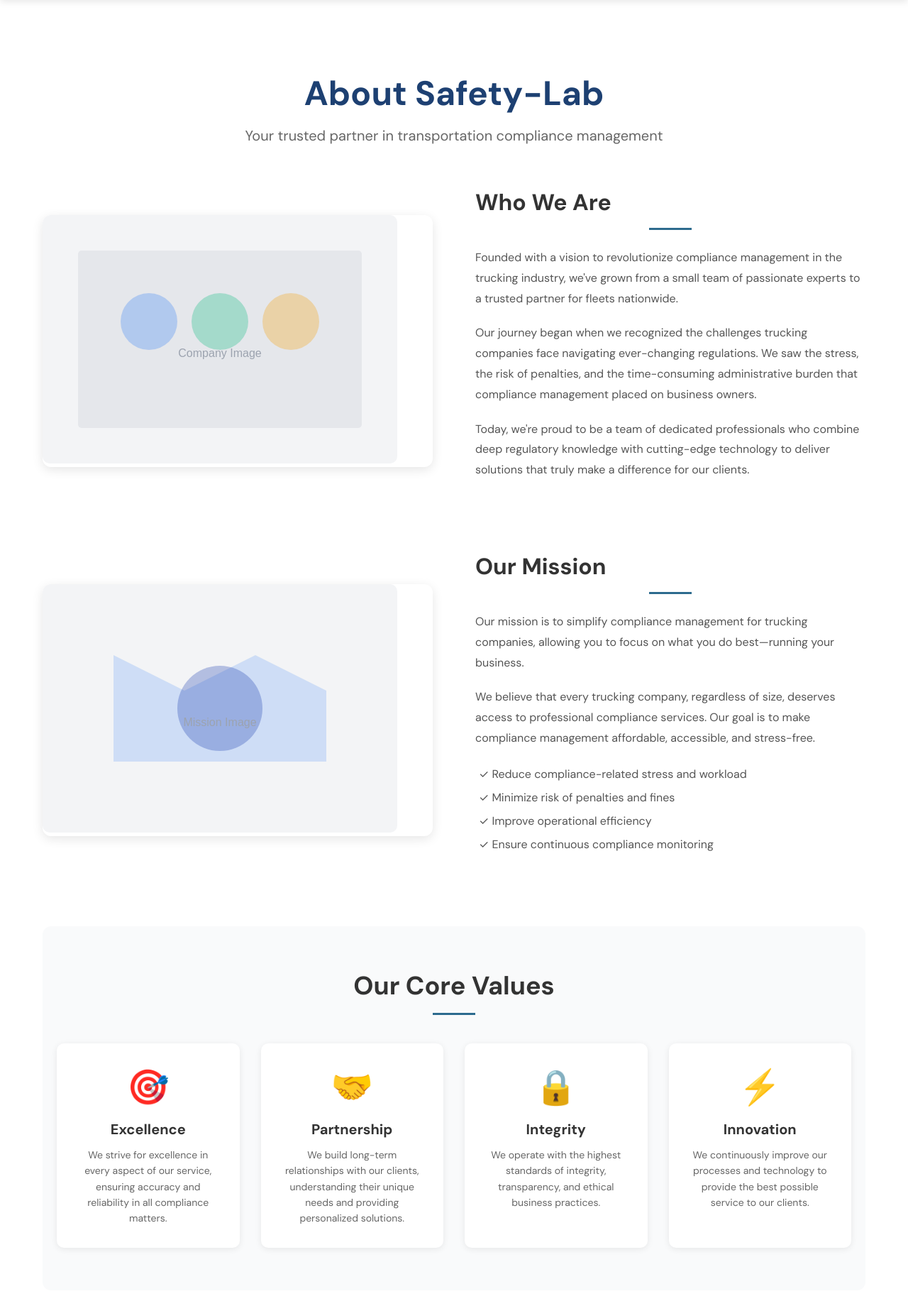
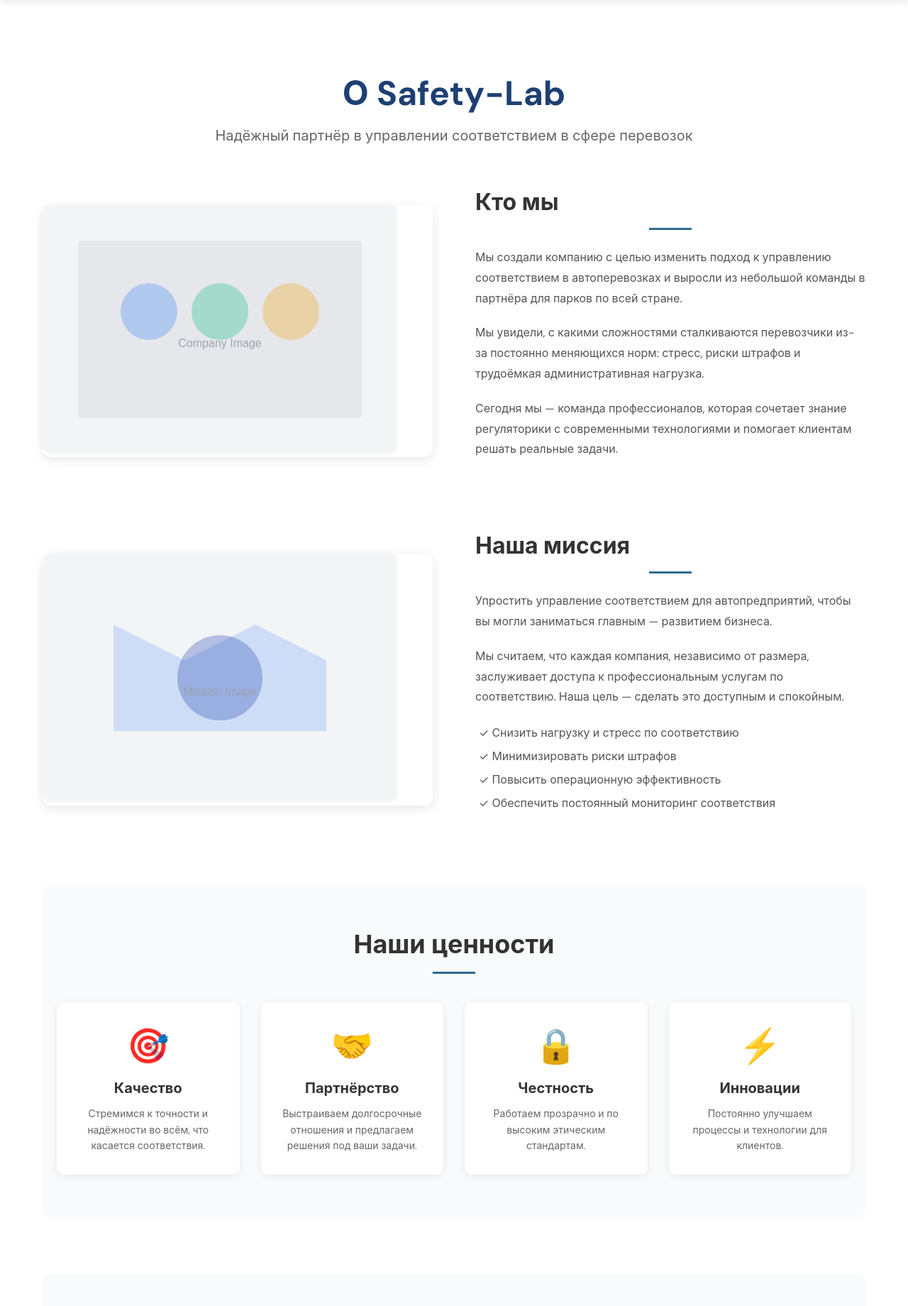
Before and after one commit to NurgazievichR/truck, a Django app: page /about/ in a window 1280 px wide. Shown: the part 80-1920 px from the top of the page at 71% size. Run offline with Django 5.2, Linux system fonts and the light colour scheme.

Commit message:
Added language for contacts.html, and about-us

```diff
--- a/static/js/i18n.js
+++ b/static/js/i18n.js
@@ -45,6 +45,11 @@
             var value = getNested(t, key);
             if (value != null && typeof value === 'string') el.textContent = value;
         });
+        document.querySelectorAll('[data-i18n-placeholder]').forEach(function(el) {
+            var key = el.getAttribute('data-i18n-placeholder');
+            var value = getNested(t, key);
+            if (value != null && typeof value === 'string') el.placeholder = value;
+        });
     }
 
     function updateLangButtons(lang) {
--- a/templates/main/about.html
+++ b/templates/main/about.html
@@ -8,8 +8,8 @@
     <div class="container">
         <!-- Hero Section -->
         <div class="about-hero">
-            <h1>About Safety-Lab</h1>
-            <p class="about-subtitle">Your trusted partner in transportation compliance management</p>
+            <h1 data-i18n="about.title">О Safety-Lab</h1>
+            <p class="about-subtitle" data-i18n="about.subtitle">Надёжный партнёр в управлении соответствием в сфере перевозок</p>
         </div>
 
         <!-- Main Content -->
@@ -29,26 +29,26 @@
                     <!-- Замените SVG выше на реальное изображение: <img src="{% static 'images/about-company.jpg' %}" alt="About Us"> -->
                 </div>
                 <div class="about-text-block">
-                    <h2>Who We Are</h2>
+                    <h2 data-i18n="about.whoWeAre">Кто мы</h2>
                     <div class="underline"></div>
-                    <p>Founded with a vision to revolutionize compliance management in the trucking industry, we've grown from a small team of passionate experts to a trusted partner for fleets nationwide.</p>
-                    <p>Our journey began when we recognized the challenges trucking companies face navigating ever-changing regulations. We saw the stress, the risk of penalties, and the time-consuming administrative burden that compliance management placed on business owners.</p>
-                    <p>Today, we're proud to be a team of dedicated professionals who combine deep regulatory knowledge with cutting-edge technology to deliver solutions that truly make a difference for our clients.</p>
+                    <p data-i18n="about.whoP1">Мы создали компанию с целью изменить подход к управлению соответствием в автоперевозках и выросли из небольшой команды в партнёра для парков по всей стране.</p>
+                    <p data-i18n="about.whoP2">Мы увидели, с какими сложностями сталкиваются перевозчики из-за постоянно меняющихся норм: стресс, риски штрафов и трудоёмкая административная нагрузка.</p>
+                    <p data-i18n="about.whoP3">Сегодня мы — команда профессионалов, которая сочетает знание регуляторики с современными технологиями и помогает клиентам решать реальные задачи.</p>
                 </div>
             </div>
 
             <!-- Mission Section -->
             <div class="about-section-block reverse">
                 <div class="about-text-block">
-                    <h2>Our Mission</h2>
+                    <h2 data-i18n="about.missionTitle">Наша миссия</h2>
                     <div class="underline"></div>
-                    <p>Our mission is to simplify compliance management for trucking companies, allowing you to focus on what you do best—running your business.</p>
-                    <p>We believe that every trucking company, regardless of size, deserves access to professional compliance services. Our goal is to make compliance management affordable, accessible, and stress-free.</p>
+                    <p data-i18n="about.missionP1">Упростить управление соответствием для автопредприятий, чтобы вы могли заниматься главным — развитием бизнеса.</p>
+                    <p data-i18n="about.missionP2">Мы считаем, что каждая компания, независимо от размера, заслуживает доступа к профессиональным услугам по соответствию. Наша цель — сделать это доступным и спокойным.</p>
                     <ul class="features-list">
-                        <li>✓ Reduce compliance-related stress and workload</li>
-                        <li>✓ Minimize risk of penalties and fines</li>
-                        <li>✓ Improve operational efficiency</li>
-                        <li>✓ Ensure continuous compliance monitoring</li>
+                        <li data-i18n="about.missionL1">✓ Снизить нагрузку и стресс по соответствию</li>
+                        <li data-i18n="about.missionL2">✓ Минимизировать риски штрафов</li>
+                        <li data-i18n="about.missionL3">✓ Повысить операционную эффективность</li>
+                        <li data-i18n="about.missionL4">✓ Обеспечить постоянный мониторинг соответствия</li>
                     </ul>
                 </div>
                 <div class="about-image-block">
@@ -66,65 +66,65 @@
 
             <!-- Values Section -->
             <div class="about-values">
-                <h2>Our Core Values</h2>
+                <h2 data-i18n="about.valuesTitle">Наши ценности</h2>
                 <div class="underline"></div>
                 <div class="values-grid">
                     <div class="value-card">
                         <div class="value-icon">🎯</div>
-                        <h3>Excellence</h3>
-                        <p>We strive for excellence in every aspect of our service, ensuring accuracy and reliability in all compliance matters.</p>
+                        <h3 data-i18n="about.value1Title">Качество</h3>
+                        <p data-i18n="about.value1Desc">Стремимся к точности и надёжности во всём, что касается соответствия.</p>
                     </div>
                     <div class="value-card">
                         <div class="value-icon">🤝</div>
-                        <h3>Partnership</h3>
-                        <p>We build long-term relationships with our clients, understanding their unique needs and providing personalized solutions.</p>
+                        <h3 data-i18n="about.value2Title">Партнёрство</h3>
+                        <p data-i18n="about.value2Desc">Выстраиваем долгосрочные отношения и предлагаем решения под ваши задачи.</p>
                     </div>
                     <div class="value-card">
                         <div class="value-icon">🔒</div>
-                        <h3>Integrity</h3>
-                        <p>We operate with the highest standards of integrity, transparency, and ethical business practices.</p>
+                        <h3 data-i18n="about.value3Title">Честность</h3>
+                        <p data-i18n="about.value3Desc">Работаем прозрачно и по высоким этическим стандартам.</p>
                     </div>
                     <div class="value-card">
                         <div class="value-icon">⚡</div>
-                        <h3>Innovation</h3>
-                        <p>We continuously improve our processes and technology to provide the best possible service to our clients.</p>
+                        <h3 data-i18n="about.value4Title">Инновации</h3>
+                        <p data-i18n="about.value4Desc">Постоянно улучшаем процессы и технологии для клиентов.</p>
                     </div>
                 </div>
             </div>
 
             <!-- Team Section -->
             <div class="about-team">
-                <h2>Why Choose Us</h2>
+                <h2 data-i18n="about.whyTitle">Почему мы</h2>
                 <div class="underline"></div>
                 <div class="team-features">
                     <div class="team-feature">
                         <div class="team-feature-icon">👥</div>
-                        <h3>Expert Team</h3>
-                        <p>Our team consists of certified compliance specialists with decades of combined experience in transportation regulations.</p>
+                        <h3 data-i18n="about.why1Title">Команда экспертов</h3>
+                        <p data-i18n="about.why1Desc">Сертифицированные специалисты с многолетним опытом в регуляторике перевозок.</p>
                     </div>
                     <div class="team-feature">
                         <div class="team-feature-icon">🛡️</div>
-                        <h3>Proven Results</h3>
-                        <p>We have a proven track record of helping companies avoid penalties and maintain compliance across all jurisdictions.</p>
+                        <h3 data-i18n="about.why2Title">Проверенные результаты</h3>
+                        <p data-i18n="about.why2Desc">Помогаем компаниям избегать штрафов и соблюдать требования во всех юрисдикциях.</p>
                     </div>
                     <div class="team-feature">
                         <div class="team-feature-icon">📱</div>
-                        <h3>Modern Technology</h3>
-                        <p>Our platform uses the latest technology to streamline compliance processes and provide real-time updates.</p>
+                        <h3 data-i18n="about.why3Title">Современные технологии</h3>
+                        <p data-i18n="about.why3Desc">Используем актуальные инструменты для быстрых процессов и обновлений в реальном времени.</p>
                     </div>
                     <div class="team-feature">
                         <div class="team-feature-icon">💼</div>
-                        <h3>Comprehensive Service</h3>
-                        <p>From IFTA to FMCSA, we handle all aspects of compliance management under one roof.</p>
+                        <h3 data-i18n="about.why4Title">Полный спектр услуг</h3>
+                        <p data-i18n="about.why4Desc">От IFTA до FMCSA — все аспекты соответствия в одном месте.</p>
                     </div>
                 </div>
             </div>
 
             <!-- CTA Section -->
             <div class="about-cta">
-                <h2>Ready to Work With Us?</h2>
-                <p>Join hundreds of satisfied clients who trust us with their compliance needs.</p>
-                <a href="{% url 'main:contacts' %}" class="btn btn-primary">GET IN TOUCH</a>
+                <h2 data-i18n="about.ctaTitle">Готовы начать?</h2>
+                <p data-i18n="about.ctaSubtitle">К нам уже обращаются сотни клиентов — доверьте нам и вы.</p>
+                <a href="{% url 'main:contacts' %}" class="btn btn-primary" data-i18n="about.ctaButton">СВЯЗАТЬСЯ</a>
             </div>
         </div>
     </div>
```
Also changed, not shown: static/translations/en.json (+63 -0 lines), static/translations/ru.json (+63 -0 lines), templates/main/contacts.html (+24 -24 lines).
